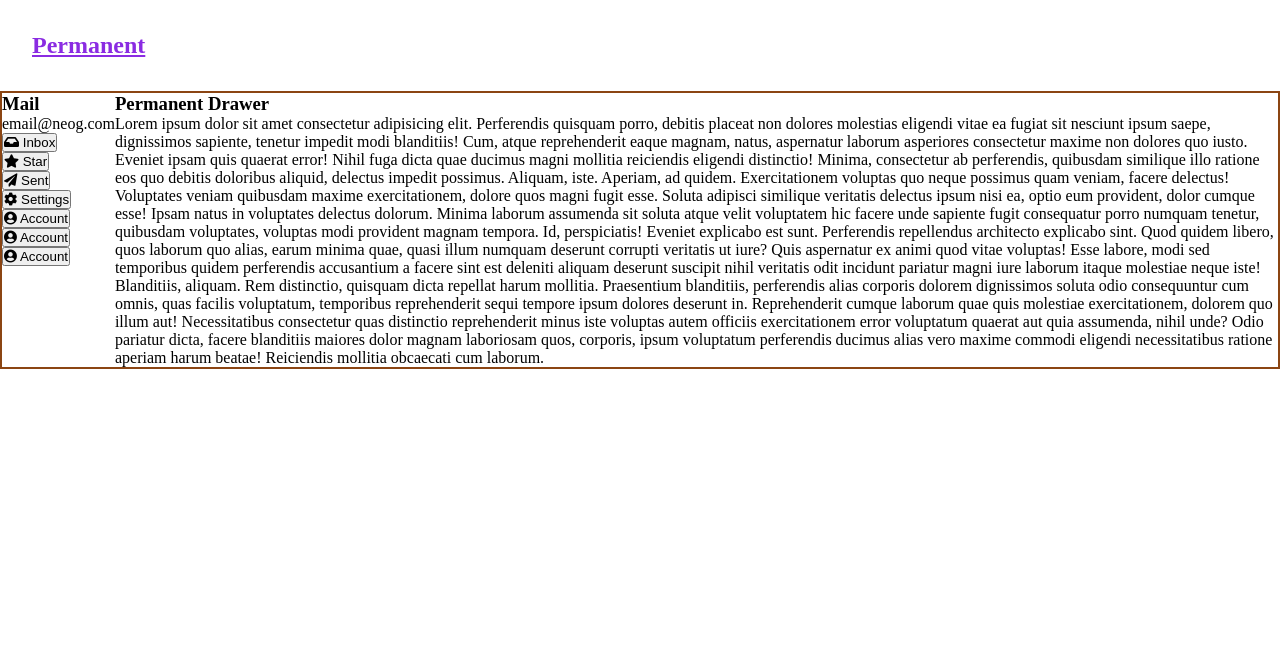
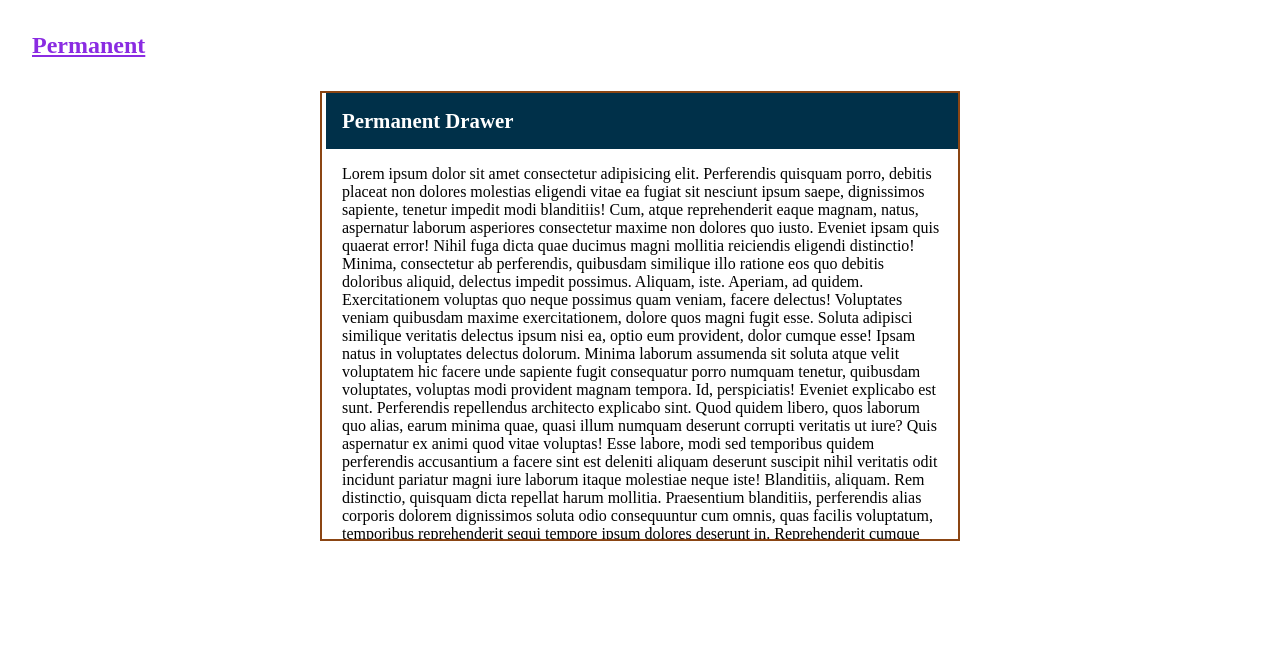
Before and after one commit to ranitasahaa1230/Flexbox-Practice, a plain HTML site: page Drawer/index.html in a window 1280 px wide. Drawn offline with Linux system fonts and the light colour scheme.

Commit message:
Update style.css

```diff
--- a/Drawer/style.css
+++ b/Drawer/style.css
@@ -13,6 +13,55 @@ h2{
 }
 .container-drawer{
     display: flex;
+    justify-content: space-between;
     border: 2px solid saddlebrown;
-    width: 0 auto;
+    margin: auto;
+    width: 50%;
+    height: 450px;
+    /* padding: 1.2rem; */
+    overflow-y: scroll;
 }
+.drawer{
+    height: 350px;
+    overflow-y: scroll;
+    width: 15%;
+
+}
+ul{
+    list-style: none;
+
+}
+.drawer-header{
+    margin: 1rem;
+    font-size: 1.2rem;
+}
+
+button{
+    /* margin: 1rem; */
+    border: none;
+    outline: none;
+    font-size: 1.1rem;
+    background: white;
+    margin: 0.8rem;
+}
+i{
+    margin-right: 0.5rem;
+    font-size: 1.3rem;
+
+}
+
+.header-title{
+    padding: 1rem;
+  background: #003049;
+  color: white;
+  outline: none;
+  font-size: 1.3rem;
+}
+article{
+    margin: 1rem;
+    font-size: 1rem;
+}
+
+/* main{
+    overflow-y: scroll;
+} */
```
